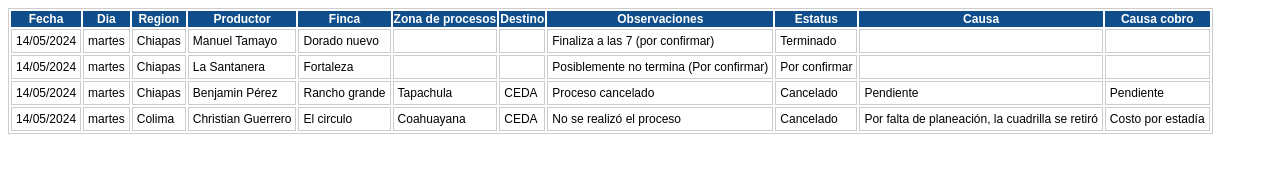
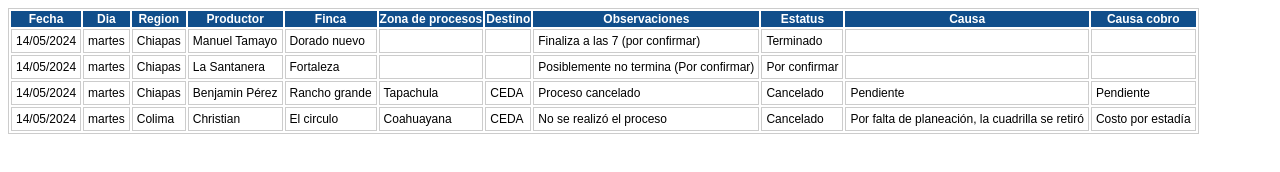
Before and after one commit to AlexAnalysis/index, a plain HTML site: page index.html in a window 1280 px wide. Drawn offline with Linux system fonts and the light colour scheme.

Commit message:
Update index.html

```diff
--- a/index.html
+++ b/index.html
@@ -26,7 +26,7 @@
  <tr><td>14/05/2024</td><td>martes</td><td>Chiapas</td><td>Manuel Tamayo</td><td>Dorado nuevo</td><td>&nbsp;</td><td>&nbsp;</td><td>Finaliza a las 7 (por confirmar)</td><td>Terminado</td><td>&nbsp;</td><td>&nbsp;</td></tr>
  <tr><td>14/05/2024</td><td>martes</td><td>Chiapas</td><td>La Santanera</td><td>Fortaleza</td><td>&nbsp;</td><td>&nbsp;</td><td>Posiblemente no termina (Por confirmar)</td><td>Por confirmar</td><td>&nbsp;</td><td>&nbsp;</td></tr>
  <tr><td>14/05/2024</td><td>martes</td><td>Chiapas</td><td>Benjamin Pérez</td><td>Rancho grande</td><td>Tapachula</td><td>CEDA</td><td>Proceso cancelado</td><td>Cancelado</td><td>Pendiente</td><td>Pendiente</td></tr>
- <tr><td>14/05/2024</td><td>martes</td><td>Colima</td><td>Christian Guerrero</td><td>El circulo</td><td>Coahuayana</td><td>CEDA</td><td>No se realizó el proceso</td><td>Cancelado</td><td>Por falta de planeación, la cuadrilla se retiró</td><td>Costo por estadía</td></tr>
+ <tr><td>14/05/2024</td><td>martes</td><td>Colima</td><td>Christian</td><td>El circulo</td><td>Coahuayana</td><td>CEDA</td><td>No se realizó el proceso</td><td>Cancelado</td><td>Por falta de planeación, la cuadrilla se retiró</td><td>Costo por estadía</td></tr>
 </tbody></table>
 </body>
 <html>
```
